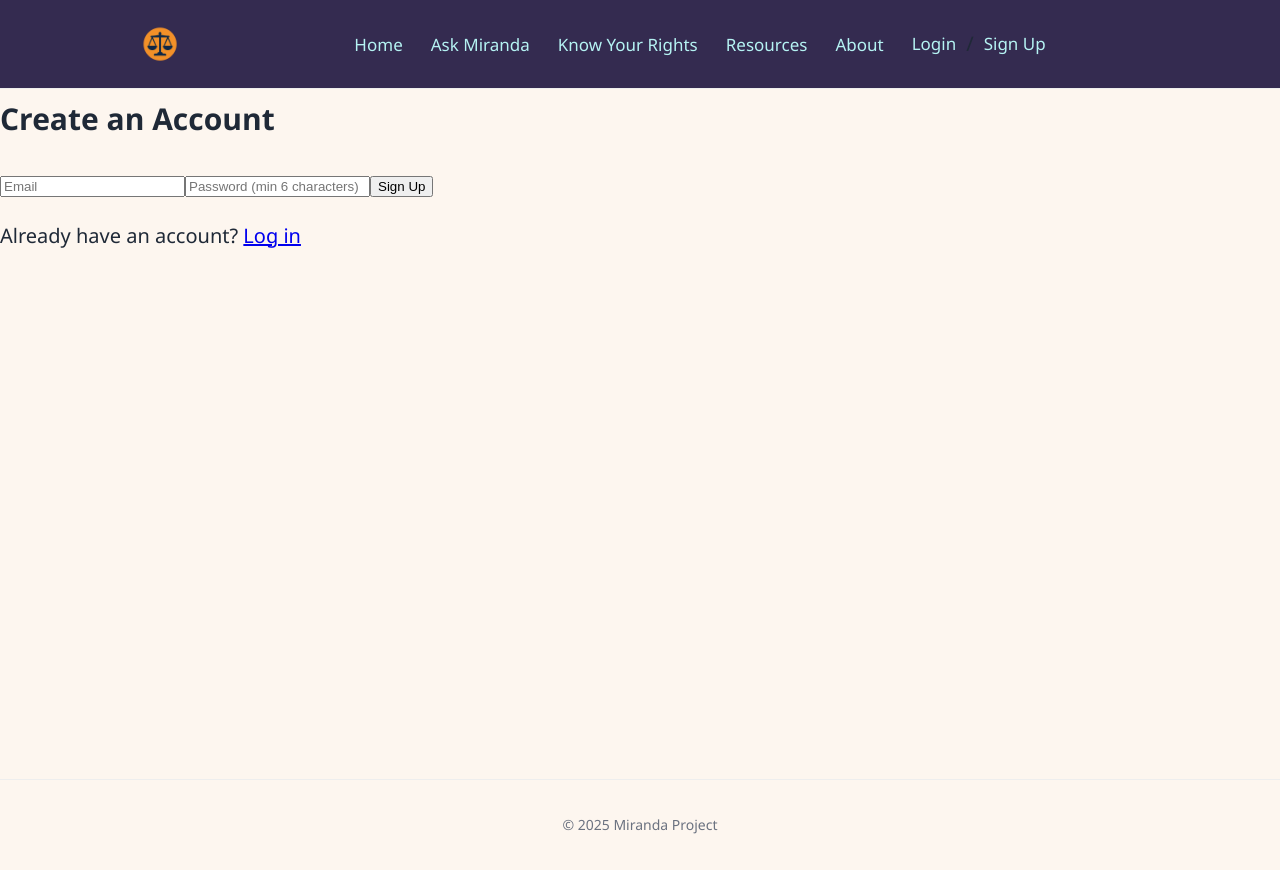
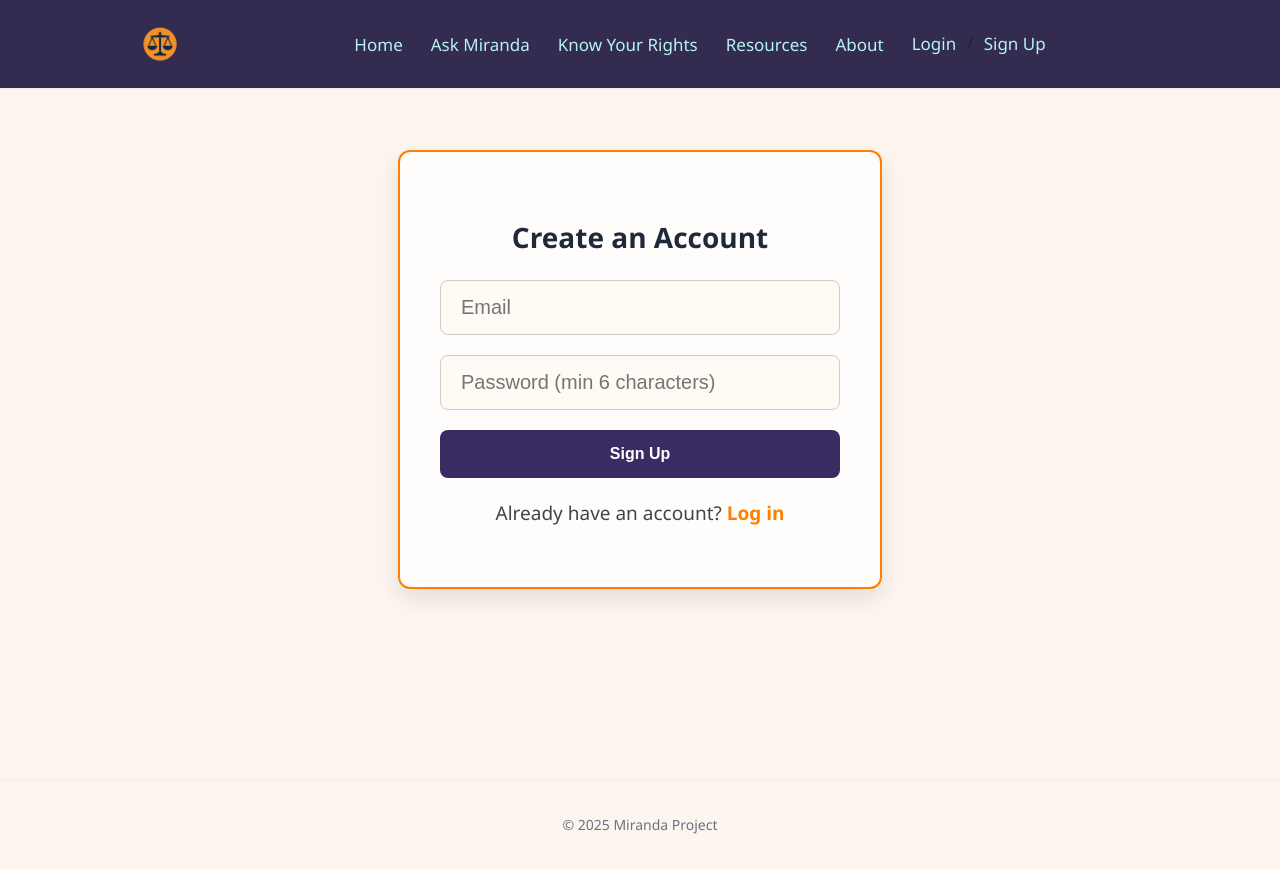
Before and after one commit to SkylarS300/miranda-webapp, a React (Vite) app: page /signup in a window 1280 px wide. Built offline with nearby package versions, Linux system fonts and the light colour scheme; no server answers.

Commit message:
cleaned references of resume functionality and styled login/signup

```diff
--- a/src/auth/Login.jsx
+++ b/src/auth/Login.jsx
@@ -3,6 +3,8 @@ import React, { useState } from "react";
 import { auth } from "../firebase";
 import { signInWithEmailAndPassword, signInWithPopup, GoogleAuthProvider } from "firebase/auth";
 import { useNavigate, Link } from "react-router-dom";
+import "../styles/loginSignup.css";
+
 
 export default function LoginPage() {
     const [email, setEmail] = useState("");
--- a/src/auth/Signup.jsx
+++ b/src/auth/Signup.jsx
@@ -3,6 +3,8 @@ import React, { useState } from "react";
 import { auth } from "../firebase";
 import { createUserWithEmailAndPassword } from "firebase/auth";
 import { useNavigate, Link } from "react-router-dom";
+import "../styles/loginSignup.css";
+
 
 export default function SignupPage() {
     const [email, setEmail] = useState("");
--- a/src/auth/loginSignup.css
+++ /dev/null
@@ -1,44 +0,0 @@
-.auth-container {
-    max-width: 400px;
-    margin: 80px auto;
-    padding: 30px;
-    background: #ffffff;
-    border-radius: 10px;
-    box-shadow: 0 0 15px rgba(0, 0, 0, 0.1);
-}
-
-.auth-container h2 {
-    text-align: center;
-    margin-bottom: 20px;
-}
-
-.auth-container form {
-    display: flex;
-    flex-direction: column;
-}
-
-.auth-container input {
-    margin: 10px 0;
-    padding: 12px;
-    font-size: 16px;
-}
-
-.auth-container button {
-    margin-top: 15px;
-    padding: 12px;
-    font-weight: bold;
-    background-color: #333;
-    color: white;
-    border: none;
-    cursor: pointer;
-}
-
-.auth-container button:hover {
-    background-color: #000;
-}
-
-.error {
-    color: red;
-    margin-top: 10px;
-    text-align: center;
-}
--- a/src/pages/ChatPage.jsx
+++ b/src/pages/ChatPage.jsx
@@ -1,3 +1,5 @@
+// ✅ ChatPage.jsx (cleaned of resume functionality)
+
 import React, { useEffect, useState } from "react";
 import { auth } from "../firebase";
 import { Typewriter } from "react-simple-typewriter";
@@ -5,12 +7,9 @@ import "../styles/ask.css";
 
 export default function ChatPage() {
     const [uid, setUid] = useState("");
-    const [existingCids, setExistingCids] = useState([]);
-    const [selectedCid, setSelectedCid] = useState("");
 
     const HF_SPACE_URL = "https://skylar1s2c3h-miranda-bot-second.hf.space";
 
-    // Monitor login state
     useEffect(() => {
         const unsubscribe = auth.onAuthStateChanged((user) => {
             if (user) setUid(user.uid);
@@ -19,18 +18,7 @@ export default function ChatPage() {
         return () => unsubscribe();
     }, []);
 
-    // Fetch user's saved chats
-    useEffect(() => {
-        if (!uid) return;
-        fetch(`${HF_SPACE_URL}/list-chats/${uid}`)
-            .then((res) => res.json())
-            .then((files) => setExistingCids(files.reverse()));
-    }, [uid]);
-
-    // URL for iframe
-    const botUrl = selectedCid
-        ? `${HF_SPACE_URL}?uid=${uid}&cid=${selectedCid}`
-        : `${HF_SPACE_URL}?uid=${uid}`;
+    const botUrl = `${HF_SPACE_URL}?uid=${uid}`;
 
     return (
         <div className="ask-page">
@@ -57,55 +45,6 @@ export default function ChatPage() {
                 </span>
             </div>
 
-            <div className="chat-controls" style={{ marginTop: "2rem" }}>
-                <label htmlFor="chat-dropdown"><strong>Resume a saved chat:</strong></label>
-                <div style={{ display: "flex", gap: "1rem", alignItems: "center", flexWrap: "wrap" }}>
-                    <select
-                        id="chat-dropdown"
-                        value={selectedCid}
-                        onChange={(e) => setSelectedCid(e.target.value)}
-                    >
-                        <option value="">➕ Start new chat</option>
-                        {existingCids.map((cid, i) => (
-                            <option key={cid} value={cid}>
-                                Chat #{existingCids.length - i} — {cid.slice(0, 6)}
-                            </option>
-                        ))}
-                    </select>
-                    {selectedCid && (
-                        <button onClick={() => setSelectedCid("")}>
-                            Start new chat
-                        </button>
-                    )}
-                </div>
-
-                {existingCids.length > 0 && (
-                    <div className="chat-list" style={{ marginTop: "1rem" }}>
-                        <p><strong>🗂 Your chats:</strong></p>
-                        <ul style={{ paddingLeft: "1rem" }}>
-                            {existingCids.map((cid, i) => (
-                                <li key={cid} style={{ marginBottom: "0.5rem" }}>
-                                    Chat #{existingCids.length - i} — {cid.slice(0, 6)}{" "}
-                                    <button
-                                        onClick={() => handleDeleteChat(cid)}
-                                        style={{
-                                            marginLeft: "0.5rem",
-                                            color: "red",
-                                            background: "none",
-                                            border: "none",
-                                            cursor: "pointer"
-                                        }}
-                                        title="Delete this chat"
-                                    >
-                                        🗑️
-                                    </button>
-                                </li>
-                            ))}
-                        </ul>
-                    </div>
-                )}
-            </div>
-
             <div style={{ marginTop: "2rem" }}>
                 {uid ? (
                     <iframe
--- /dev/null
+++ b/src/styles/loginSignup.css
@@ -0,0 +1,128 @@
+.auth-container {
+  max-width: 450px;
+  margin: 80px auto;
+  padding: 40px 30px;
+  background: #fdf6ef;
+  border-radius: 12px;
+  border: 2px solid #ff7f00;
+  box-shadow: 0 6px 20px rgba(0, 0, 0, 0.08);
+  text-align: center;
+}
+
+.auth-container h2 {
+  font-size: 28px;
+  margin-bottom: 25px;
+  color: #1f2937;
+}
+
+.auth-container form {
+  display: flex;
+  flex-direction: column;
+  gap: 15px;
+}
+
+.auth-container input {
+  padding: 14px 16px;
+  font-size: 16px;
+  border: 1px solid #ccc;
+  border-radius: 6px;
+  background: #fffaf4;
+  transition: border-color 0.2s ease;
+}
+
+.auth-container input:focus {
+  border-color: #ff7f00;
+  outline: none;
+}
+
+.auth-container button {
+  padding: 14px;
+  font-size: 16px;
+  font-weight: bold;
+  background-color: #ff7f00;
+  color: white;
+  border: none;
+  border-radius: 6px;
+  cursor: pointer;
+  transition: background-color 0.2s ease;
+}
+
+.auth-container button:hover {
+  background-color: #e26500;
+}
+
+.auth-container p {
+  font-size: 14px;
+  margin-top: 20px;
+  color: #444;
+}
+
+.auth-container a {
+  color: #ff7f00;
+  font-weight: bold;
+  text-decoration: none;
+}
+
+.auth-container a:hover {
+  text-decoration: underline;
+}
+
+.error {
+  color: red;
+  margin-top: 10px;
+}
+
+/* src/styles/loginSignup.css */
+
+.auth-container {
+  max-width: 400px;
+  margin: 80px auto;
+  background: #ffffffcc;
+  padding: 2rem;
+  border-radius: 12px;
+  box-shadow: 0 10px 25px rgba(0, 0, 0, 0.1);
+  text-align: center;
+}
+
+.auth-container h2 {
+  margin-bottom: 1rem;
+  color: #1f2937;
+}
+
+.auth-container form {
+  display: flex;
+  flex-direction: column;
+  gap: 1rem;
+}
+
+.auth-container input {
+  padding: 0.75rem 1rem;
+  border: 1px solid #ccc;
+  border-radius: 8px;
+  font-size: 1rem;
+}
+
+.auth-container button {
+  background-color: #392c63;
+  color: white;
+  padding: 0.75rem;
+  border: none;
+  border-radius: 8px;
+  font-weight: 600;
+  cursor: pointer;
+  transition: background-color 0.3s ease;
+}
+
+.auth-container button:hover {
+  background-color: #4e3a85;
+}
+
+.auth-container p {
+  margin-top: 1rem;
+  font-size: 0.95rem;
+}
+
+.auth-container .error {
+  color: crimson;
+  margin-top: 0.5rem;
+}
```
